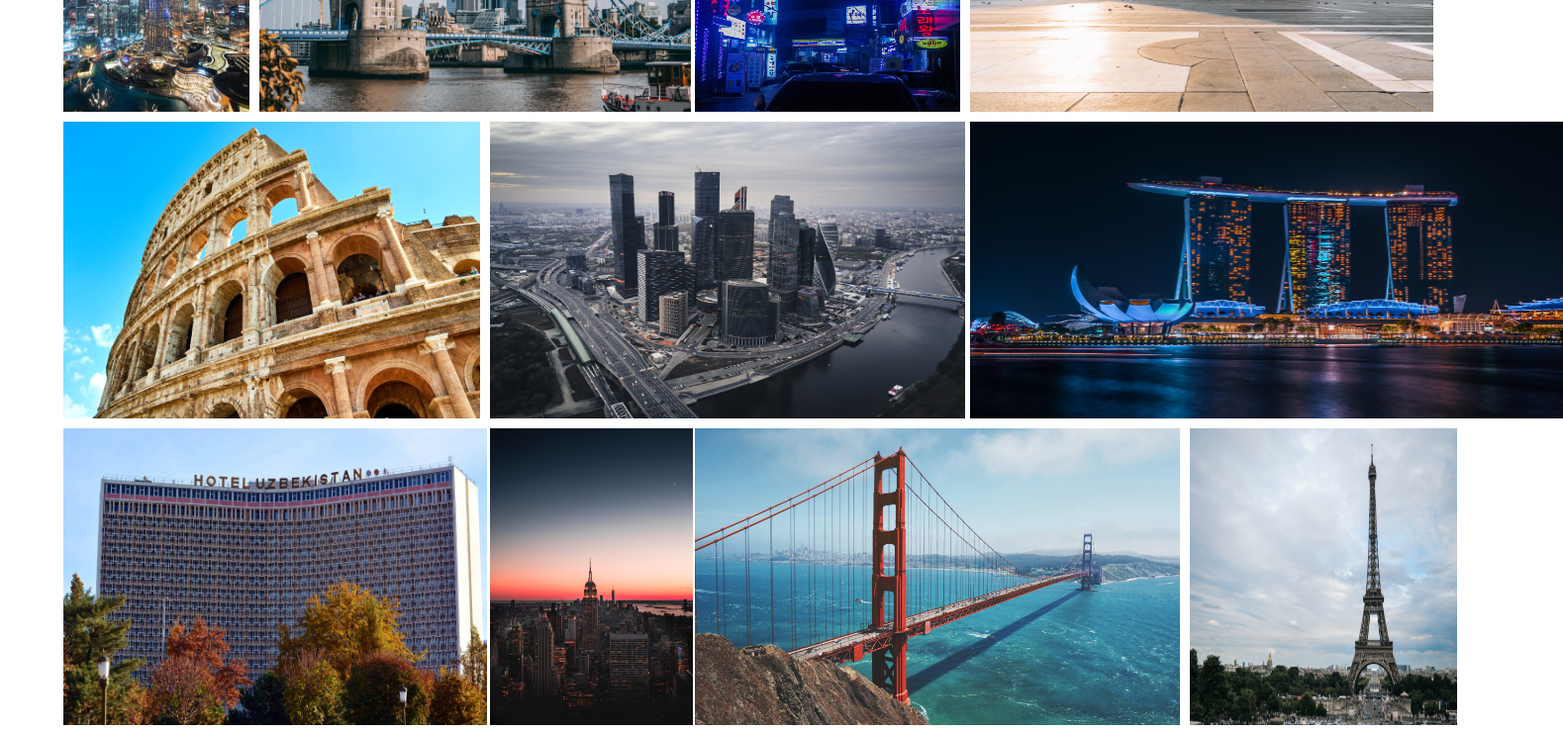
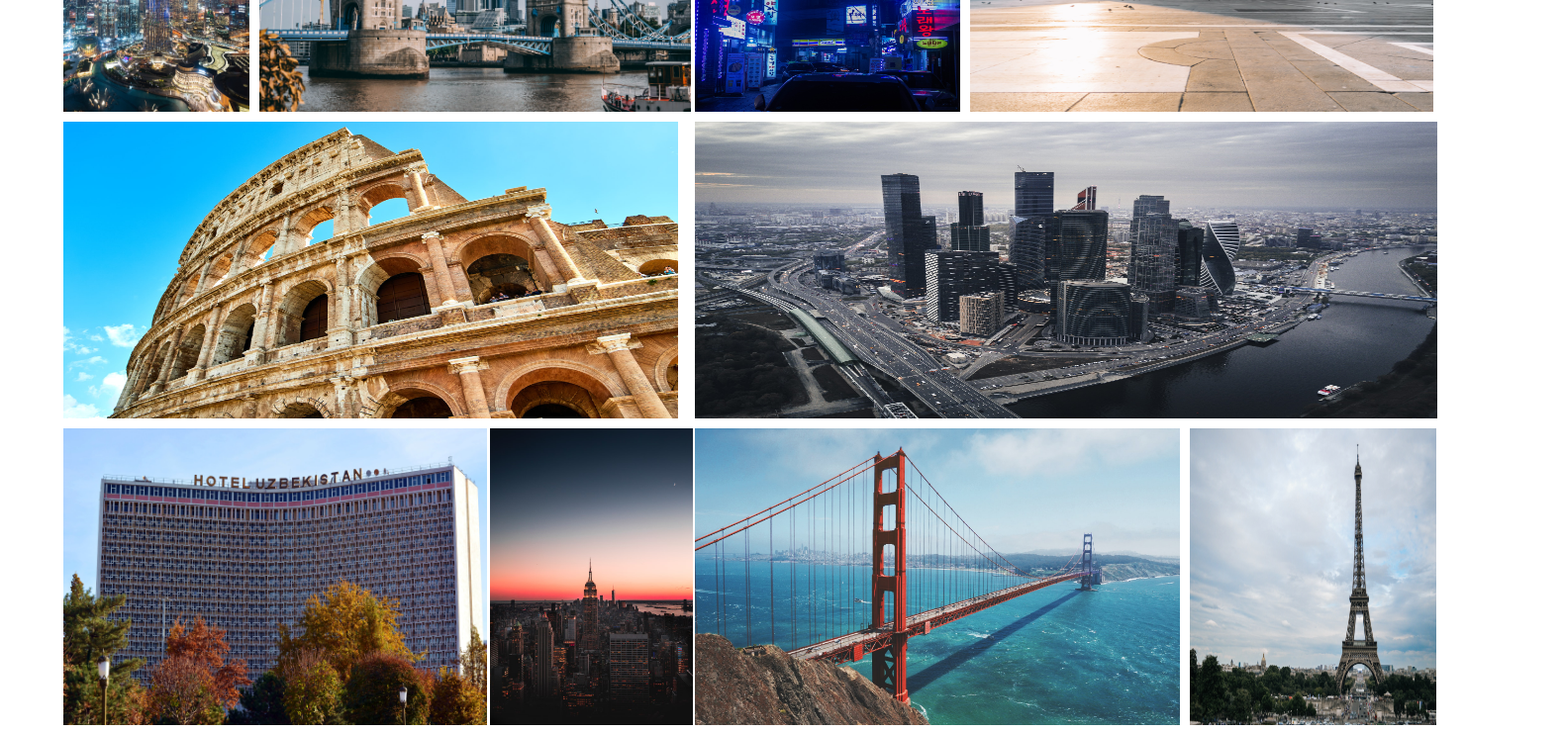
Before and after one commit to sevinch02/holidays, a React (Create React App) app: page / in a window 1280 px wide. Shown: the part 1420-2161 px from the top of the page at 99% size, 1579 px wide, since content can reach past the window. Built offline with nearby package versions, Linux system fonts and the light colour scheme.

Commit message:
grid save last cganges

```diff
--- a/src/Components/CountryGrid/CountryGrid.js
+++ b/src/Components/CountryGrid/CountryGrid.js
@@ -50,12 +50,12 @@ const CountryGrid = () => {
                </div>
          </div>
           </Link>
-          <Link to="/catalog/:id" className="grid-item slide-down four column-grid grid-item" style={{width:421, height:300}} >
+          <Link to="/catalog/:id" className="grid-item slide-down four column-grid grid-item" style={{width:621, height:300}} >
           <div className="box">
               <span className="original">
               {/* <img  className="" style={{width:401, height:300}}
               src="img/dubai.jpg"alt="dubi"/>  */}
-              <img  className="" style={{width:421 , height:300}}  src="img/rim.jpg"alt="roma"/>
+              <img  className="" style={{width:621 , height:300}}  src="img/rim.jpg"alt="roma"/>
               </span>
 
                <div className="overlay">
@@ -63,20 +63,20 @@ const CountryGrid = () => {
                   </div>
           </div>
          </Link>
-         <Link to="/catalog/:id"  className=" grid-item slide-down four column-grid"  style={{width: 480 , height: 300 }} >
+         <Link to="/catalog/:id"  className=" grid-item slide-down four column-grid"  style={{width: 750 , height: 300 }} >
              <div className="box">
                  <span className="original">
-                 <img  className="" style={{width: 480 , height: 300 }} src="img/moskva-large.jpg"alt="russia"/>
+                 <img  className="" style={{width: 750 , height: 300 }} src="img/moskva-large.jpg"alt="russia"/>
                  </span>
                  <div className="overlay">
-                   <i className="fa fa-users fa-3x" aria-hidden="true">Moscov</i>
+                   <i className="fa fa-users fa-3x" aria-hidden="true">Moscow</i>
                   </div>
              </div>
              </Link>
-       <Link to="/catalog/:id"  className="grid-item slide-down four column-grid"  style={{width: 599 , height: 300 }}>
+       <Link to="/catalog/:id"  className="grid-item slide-down four column-grid"  style={{width: 247 , height: 300 }}>
        <div className="box">
            <span className="original">
-           <img  className="grid-item" style={{width: 599 , height: 300 }} src="img/singopur-large.jpg"alt="singapure"/>
+           <img  className="grid-item" style={{width: 247 , height: 300 }} src="img/singopur-large.jpg"alt="singapure"/>
            </span>
            <div className="overlay">
                    <i className="fa fa-users fa-3x" aria-hidden="true">Singapour</i>
@@ -84,10 +84,10 @@ const CountryGrid = () => {
        </div>
 
        </Link>
-       <Link to="/catalog/:id"  className="grid-item slide-down four column-grid"   style={{width:270, height:300}}>
+       <Link to="/catalog/:id"  className="grid-item slide-down four column-grid"   style={{width:249, height:300}}>
         <div className="box">
             <span className="original">
-            <img  className="" style={{width:270, height:300}} src="img/parij.jpg"alt="parij"/>
+            <img  className="" style={{width:249, height:300}} src="img/parij.jpg"alt="parij"/>
             </span>
             <div className="overlay">
                    <i className="fa fa-users fa-3x" aria-hidden="true">Parij</i>
@@ -134,10 +134,10 @@ const CountryGrid = () => {
      </div>
       </div>
       </Link>
-      <Link to="/catalog/:id" className="grid-item slide-down four column-grid" style={{width:521 , height:300}}>
+      <Link to="/catalog/:id" className="grid-item slide-down four column-grid" style={{width:492 , height:300}}>
       <div className="box">
         <span className="original">
-      <img  className="" style={{width:521 , height:300}}  src="img/istanbul.jpg"alt="istanbul"/>
+      <img  className="" style={{width:492 , height:300}}  src="img/istanbul.jpg"alt="istanbul"/>
      </span>
      <div className="overlay">
           <i className="fa fa-users fa-3x" aria-hidden="true">Turkey</i>
--- a/src/Components/CountryGrid/countrygrid.css
+++ b/src/Components/CountryGrid/countrygrid.css
@@ -31,15 +31,15 @@
 }
 .grid-item:nth-child(5){
     grid-row: 2 / 3;
-    grid-column: 1 / 3;
+    grid-column: 1 / 4;
 }
 .grid-item:nth-child(6){
     grid-row: 2 / 3;
-    grid-column: 3 / 5 ;
+    grid-column: 4 / 6 ;
 }
 .grid-item:nth-child(7){
-    grid-row: 2 / 3;
-    grid-column: 5 / 7 ;
+    grid-row: 4 / 5;
+    grid-column: 6 / 7 ;
 }
 .grid-item:nth-child(8){
     grid-row: 3 / 4;
--- a/src/index.css
+++ b/src/index.css
@@ -39,6 +39,7 @@ code {
   font-size: 23px;
   font-weight: 400;
 }
+
 
 
 @import url('https://fonts.googleapis.com/css?family=Montserrat:400,600,700');
--- a/src/pages/ViewHoliday.js
+++ b/src/pages/ViewHoliday.js
@@ -5,28 +5,30 @@ const ViewHoliday=()=>{
 
     return(
     <div className="viewHoliday" >
-        <h1>this is viewHoliday page</h1>
+
 
         <div className="holiday-cards ">
 
         <div className="view-holiday-overview">
         <h1 className="holiday-title"> Holi bayrami </h1>
+        <span className="">
+            Popularity:
+      {/* {holidayInfo.popularity} */}</span>
+          <span className="">
+            Days:
+             {/* {holidayInfo}  */}
+          </span>
+          <span className="holiday-title">Countries :
+           </span>
           <p className="view-holiday__overview">
            Hindistonda nishonlanadigan ranglar bayrami,  Hindistonda nishonlanadigan ranglar bayrami,Hindistonda nishonlanadigan ranglar bayrami,Hindistonda nishonlanadigan ranglar bayrami,Hindistonda nishonlanadigan ranglar bayrami,Hindistonda nishonlanadigan ranglar bayrami,Hindistonda nishonlanadigan ranglar bayrami,Hindistonda nishonlanadigan ranglar bayrami,Hindistonda nishonlanadigan ranglar bayrami</p>
-          <h4 className="">
-            Popularity:
-      {/* {holidayInfo.popularity} */}</h4>
-          <h4 className="">
-            Days:
-             {/* {holidayInfo}  */}
-          </h4>
-          {/* <p className="movie-title">vote count : {holidayInfo} </p> */}
+
         </div>
         <div className="card">
 
 
-      <img className='holiday-image' src="./img/eid.jpg"
-       alt='' />
+      <img className='holiday-image' src="/img/eid.jpg"
+       alt='img' />
     </div>
       </div>
       <Greetingcard/>
```
